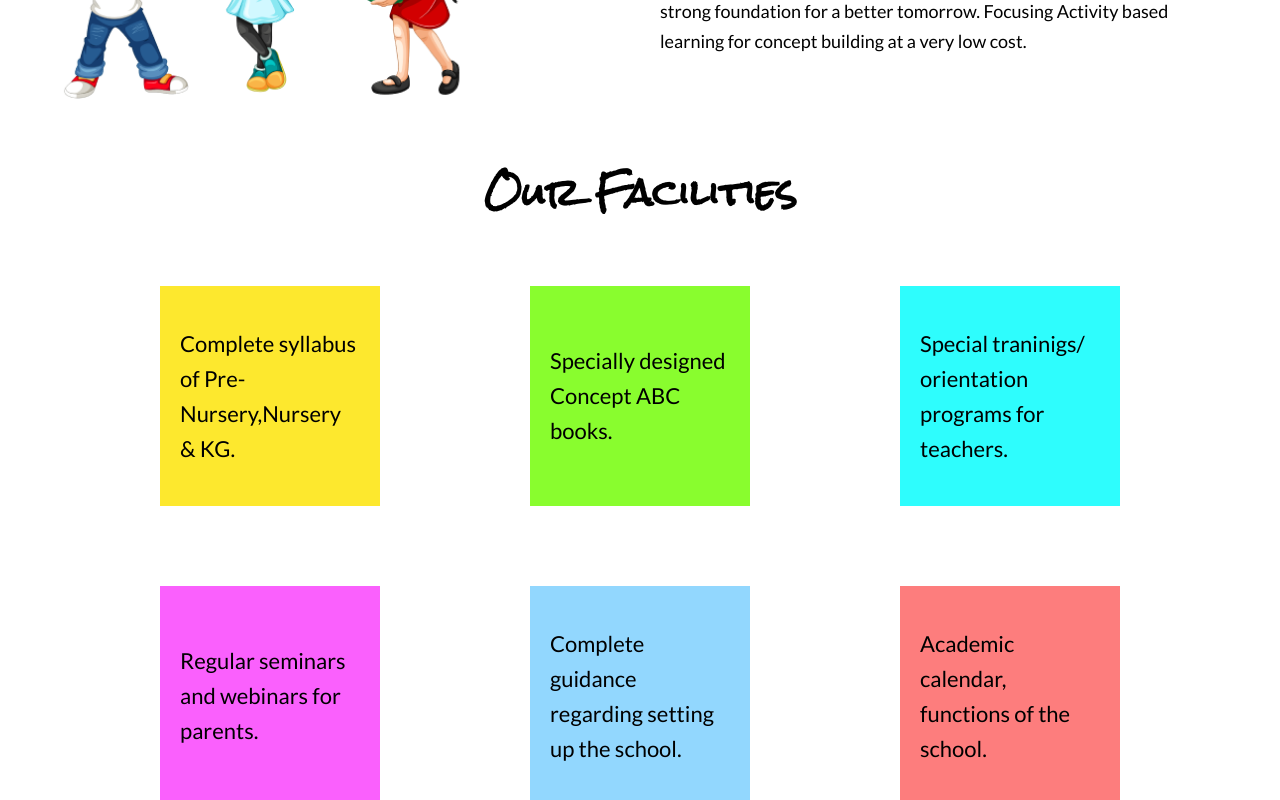
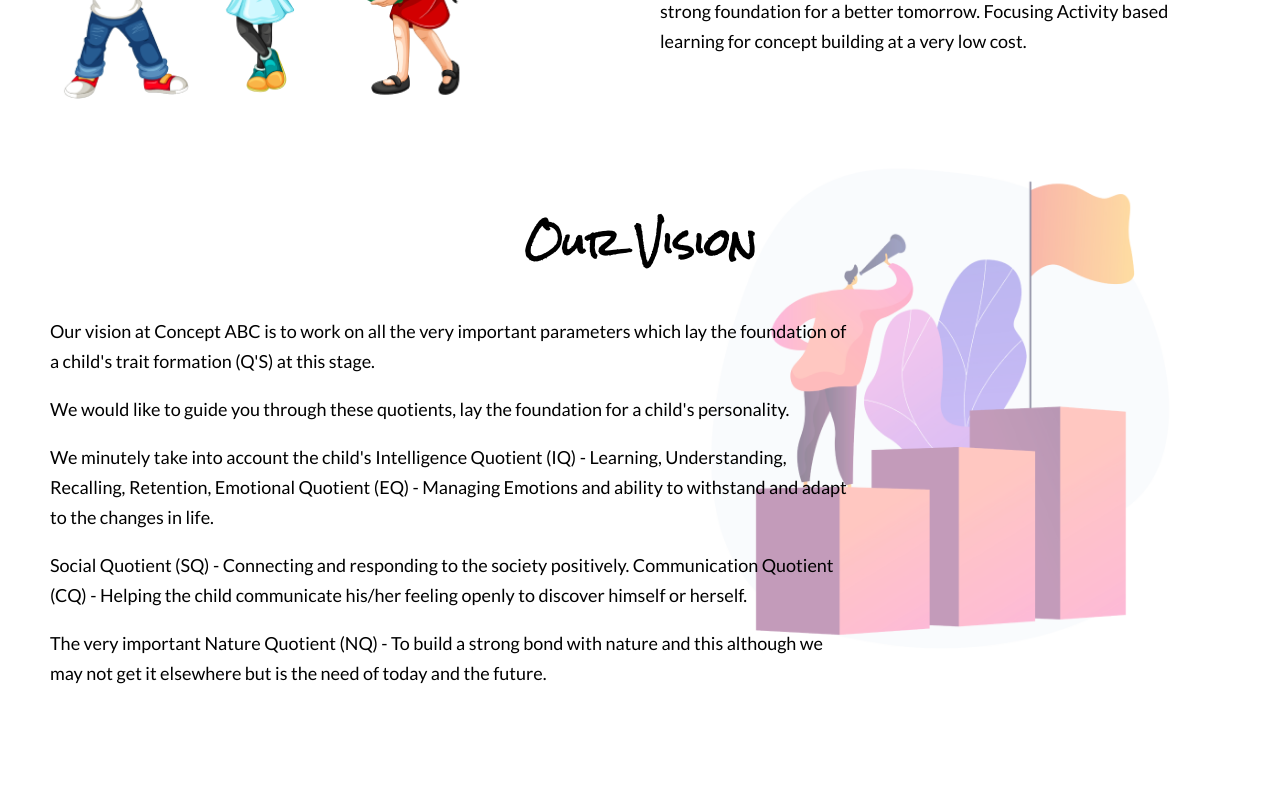
Before and after one commit to harshvats2000/concept-abc, a Next.js app: page / in a window 1280 px wide. Shown: the part 1120-1920 px from the top of the page. Built offline with nearby package versions, Linux system fonts and the light colour scheme.

Commit message:
vision section done

```diff
--- a/components/Facilities.js
+++ b/components/Facilities.js
@@ -48,7 +48,7 @@
         <Heading level={2}>Our Facilities</Heading>
         <List>
           {list.map(({ color, content }) => (
-            <Card data-aos="fade-up" key={color} data-bg={color}>
+            <Card key={color} data-bg={color}>
               {content}
             </Card>
           ))}
@@ -93,7 +93,8 @@
 const Card = styled.p`
   background: ${(props) => props["data-bg"]};
   padding: 40px 20px;
-  margin: 0;
+  width: 250px;
+  margin: 0 auto;
   font-size: 22px;
   line-height: 35px;
   min-height: 200px;
--- /dev/null
+++ b/components/Vision.js
@@ -0,0 +1,72 @@
+import Image from "next/image";
+import React from "react";
+import styled from "styled-components";
+import Heading from "./Heading";
+
+const Vision = () => {
+  return (
+    <Wrapper>
+      <Container>
+        <Heading level={2}>Our Vision</Heading>
+        <Desc>
+          <p>
+            Our vision at Concept ABC is to work on all the very important
+            parameters which lay the foundation of a child's trait formation
+            (Q'S) at this stage.
+          </p>
+          <p>
+            We would like to guide you through these quotients, lay the
+            foundation for a child's personality.
+          </p>
+          <p>
+            We minutely take into account the child's Intelligence Quotient (IQ)
+            - Learning, Understanding, Recalling, Retention, Emotional Quotient
+            (EQ) - Managing Emotions and ability to withstand and adapt to the
+            changes in life.
+          </p>
+          <p>
+            Social Quotient (SQ) - Connecting and responding to the society
+            positively. Communication Quotient (CQ) - Helping the child
+            communicate his/her feeling openly to discover himself or herself.
+          </p>
+          <p>
+            The very important Nature Quotient (NQ) - To build a strong bond
+            with nature and this although we may not get it elsewhere but is the
+            need of today and the future.
+          </p>
+        </Desc>
+        <ImageWrapper>
+          <Image src="/vision.png" alt="vision" layout="fill" />
+        </ImageWrapper>
+      </Container>
+    </Wrapper>
+  );
+};
+
+export default Vision;
+
+const Wrapper = styled.section``;
+
+const Container = styled.div`
+  max-width: 1200px;
+  margin: auto;
+  padding: 50px 10px;
+  position: relative;
+`;
+
+const Desc = styled.div`
+  max-width: 800px;
+  p {
+    font-size: 18px;
+    line-height: 30px;
+  }
+`;
+
+const ImageWrapper = styled.div`
+  position: absolute;
+  width: 600px;
+  height: 600px;
+  top: 0;
+  right: 0;
+  z-index: -1;
+`;
--- a/pages/_app.js
+++ b/pages/_app.js
@@ -4,14 +4,14 @@
 import "@fortawesome/fontawesome-svg-core/styles.css"; // Import the CSS
 import Header from "../components/Header";
 import Footer from "../components/Footer";
-import AOS from "aos";
-import "aos/dist/aos.css";
+// import AOS from "aos";
+// import "aos/dist/aos.css";
 config.autoAddCss = false; // Tell Font Awesome to skip adding the CSS automatically since it's being imported above
 
 function MyApp({ Component, pageProps }) {
-  React.useEffect(() => {
-    AOS.init();
-  });
+  // React.useEffect(() => {
+  //   AOS.init();
+  // });
   return (
     <>
       <Header />
--- a/pages/index.js
+++ b/pages/index.js
@@ -4,6 +4,7 @@
 import About from "../components/About";
 import Facilities from "../components/Facilities";
 import HomepageBanner from "../components/HomepageBanner";
+import Vision from "../components/Vision";
 import WhyUs from "../components/WhyUs";
 
 export default function Home() {
@@ -11,6 +12,7 @@
     <div>
       <HomepageBanner />
       <About />
+      <Vision />
       <Facilities />
       <WhyUs />
     </div>
```
Also changed, not shown: public/vision.png (added).
